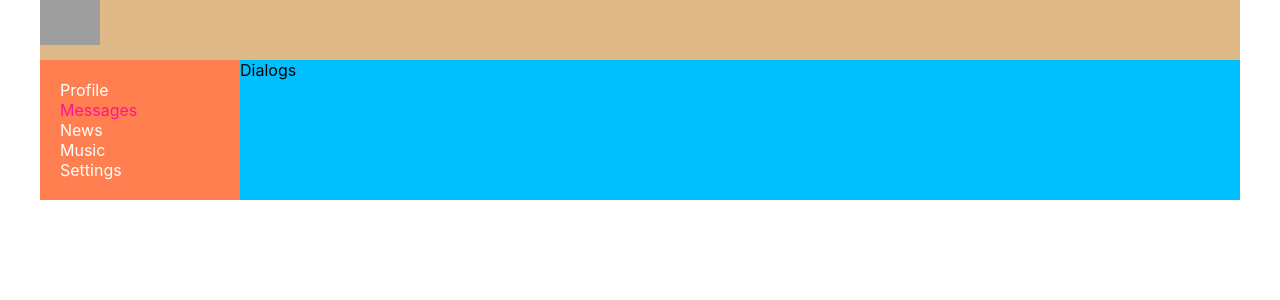
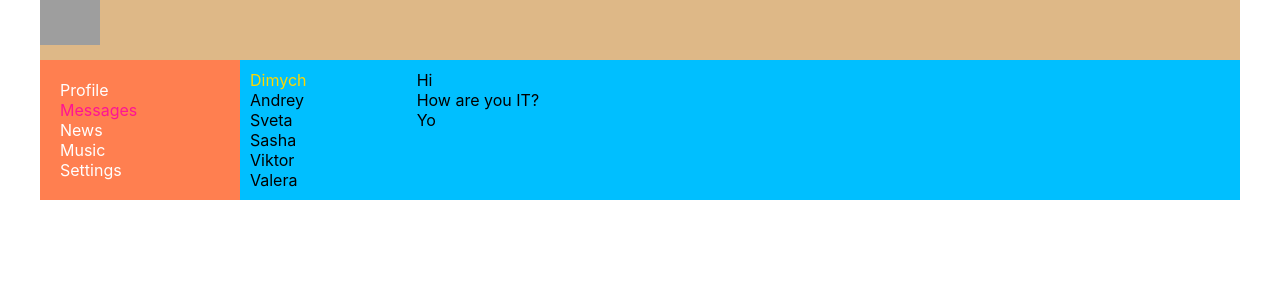
Before and after one commit to AloeOLOLOe/SNW22, a React (Create React App) app: page /dialogs in a window 1280 px wide. Shown: the top 300 px of the page. Built offline with nearby package versions, Linux system fonts and the light colour scheme; grey boxes are pictures that could not be loaded.

Commit message:
21 dialogs: add users+messages + ref css

```diff
--- a/src/components/Profile/Dialogs/Dialogs.module.css
+++ b/src/components/Profile/Dialogs/Dialogs.module.css
@@ -0,0 +1,24 @@
+.dialogs {
+    display: grid;
+    grid-template-columns: 2fr 10fr;
+}
+
+.dialogsItems {
+    padding: 10px;
+
+}
+
+.dialogsItems .active{
+    color: gold;
+}
+
+
+
+.messages {
+    padding: 10px;
+
+}
+
+.messages.message {
+
+}
--- a/src/components/Profile/Dialogs/Dialogs.tsx
+++ b/src/components/Profile/Dialogs/Dialogs.tsx
@@ -2,11 +2,34 @@ import React from "react";
 import s from './Dialogs.module.css';
 
 
-
-export const Dialogs=()=>{
-    return(
-        <div>
-            Dialogs
+export const Dialogs = () => {
+    return (
+        <div className={s.dialogs}>
+            <div className={s.dialogsItems}>
+                <div className={s.dialog + ' ' + s.active}>
+                    Dimych
+                </div>
+                <div className={s.dialog}>
+                    Andrey
+                </div>
+                <div className={s.dialog}>
+                    Sveta
+                </div>
+                <div className={s.dialog}>
+                    Sasha
+                </div>
+                <div className={s.dialog}>
+                    Viktor
+                </div>
+                <div className={s.dialog}>
+                    Valera
+                </div>
+            </div>
+            <div className={s.messages}>
+                <div className={s.message}>Hi</div>
+                <div className={s.message}>How are you IT?</div>
+                <div className={s.message}>Yo</div>
+            </div>
         </div>
     )
 }
```
